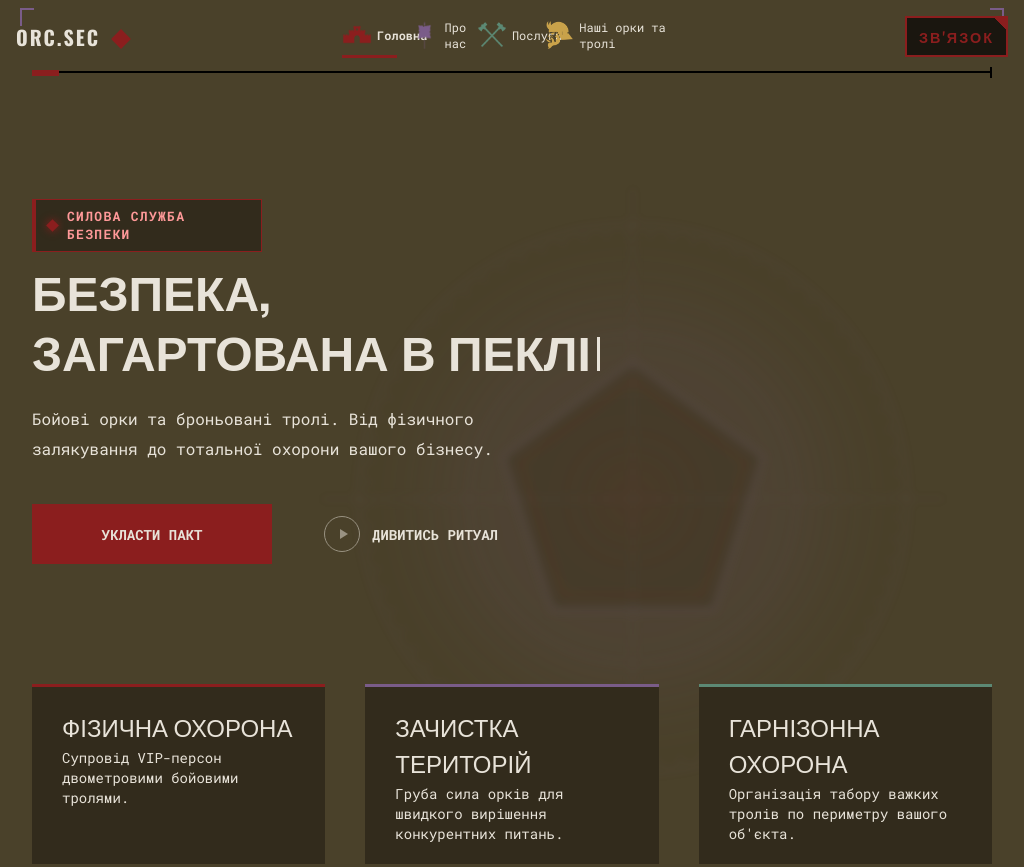
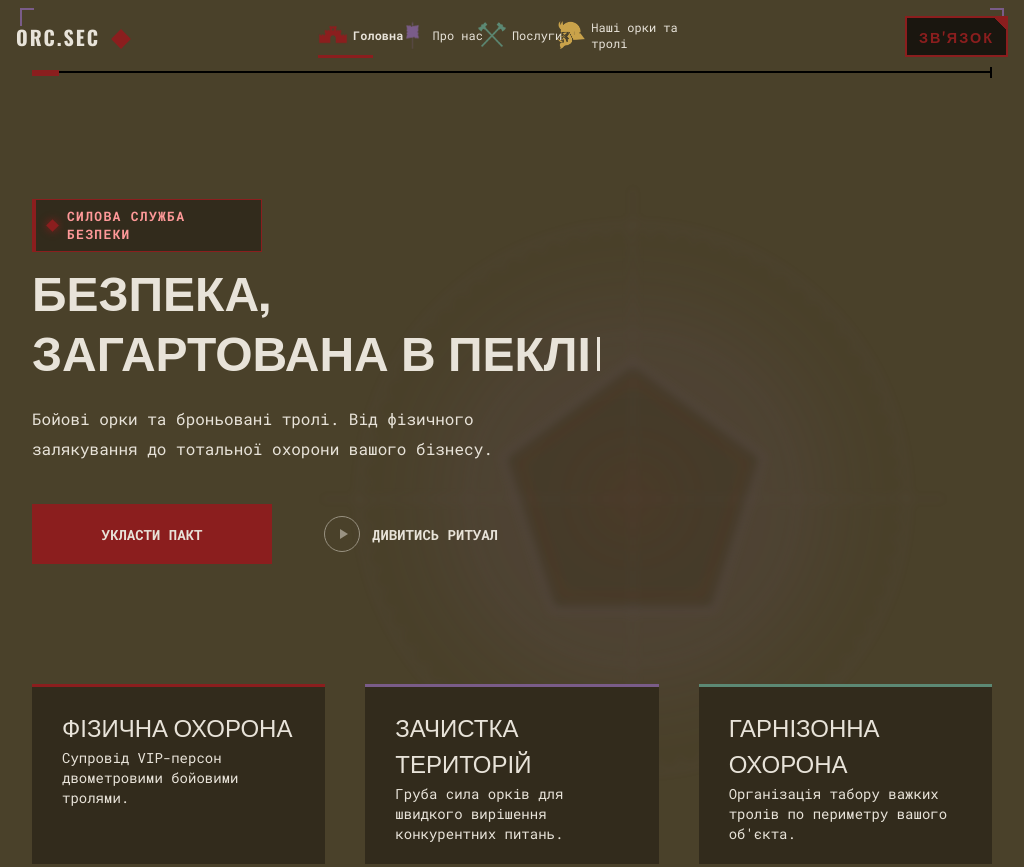
Before and after one commit to IceSun39/vibecoding_team, a plain HTML site: page index.html in a window 1024 px wide. Shown: the top 867 px of the page. Drawn offline with nearby package versions, Linux system fonts and the light colour scheme.

Commit message:
fix: add more space beetwen buttons on header menu

```diff
--- a/css/shared/header.css
+++ b/css/shared/header.css
@@ -119,17 +119,6 @@ nav ul {
   transition: right 0.4s ease;
 }
 
-/* Прибрав лівий куточок в навігаційному меню */
-/*nav ul::before {
-  content: "";
-  position: absolute;
-  left: 16px;
-  top: 8px;
-  width: 14px;
-  height: 18px;
-  border-left: 2px solid var(--purple);
-  border-top: 2px solid var(--purple);
-}*/
 
 /* Правий куточок в навігаційному меню */
 nav ul::after {
@@ -145,6 +134,8 @@ nav ul::after {
 
 nav ul li {
   position: relative;
+  flex: 0 0 auto;
+  white-space: nowrap;
 }
 
 nav ul li > a {
@@ -308,18 +299,6 @@ nav ul li > a:focus-visible {
     justify-content: center;
   }
 
-  /* Прибрав лівий нижній куточок в навігаційному меню */
-  /*  .nav-bottom::before {
-    content: "";
-    position: absolute;
-    left: 12px;
-    bottom: -8px;
-    width: 14px;
-    height: 18px;
-    border-left: 2px solid var(--purple);
-    border-bottom: 2px solid var(--purple);
-  }*/
-
   /* Правий нижній куточок в навігаційному меню */
   .nav-bottom::after {
     content: "";
@@ -358,7 +337,7 @@ nav ul li > a:focus-visible {
     right: auto;
     flex-direction: row;
     padding: 0;
-    gap: 32px;
+    gap: 48px;
     background-color: transparent;
     overflow: visible;
   }
@@ -394,7 +373,12 @@ nav ul li > a:focus-visible {
   }
 
   nav ul {
-    gap: 12px;
+    gap: 24px;
+  }
+
+  nav ul li.section-personnel {
+    flex-shrink: 1;
+    white-space: normal;
   }
 
   nav ul li > a {
```
